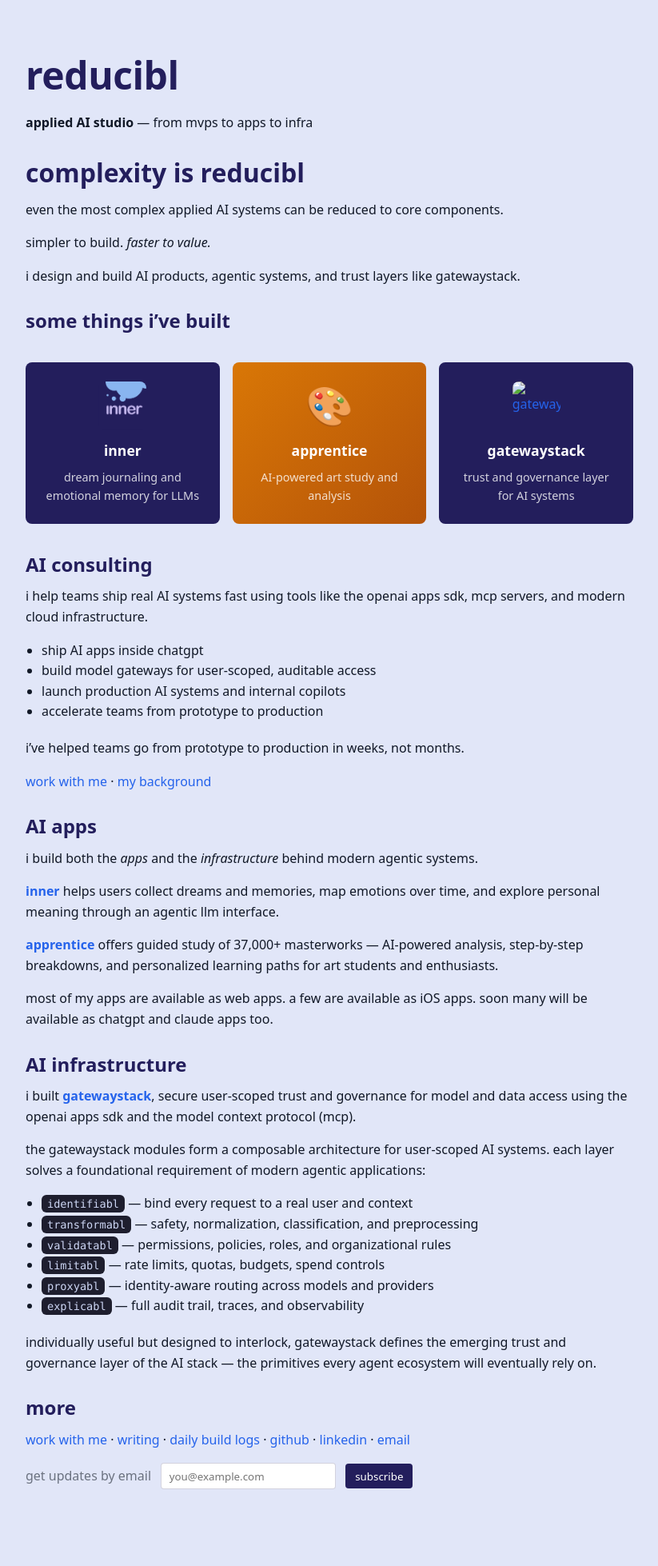
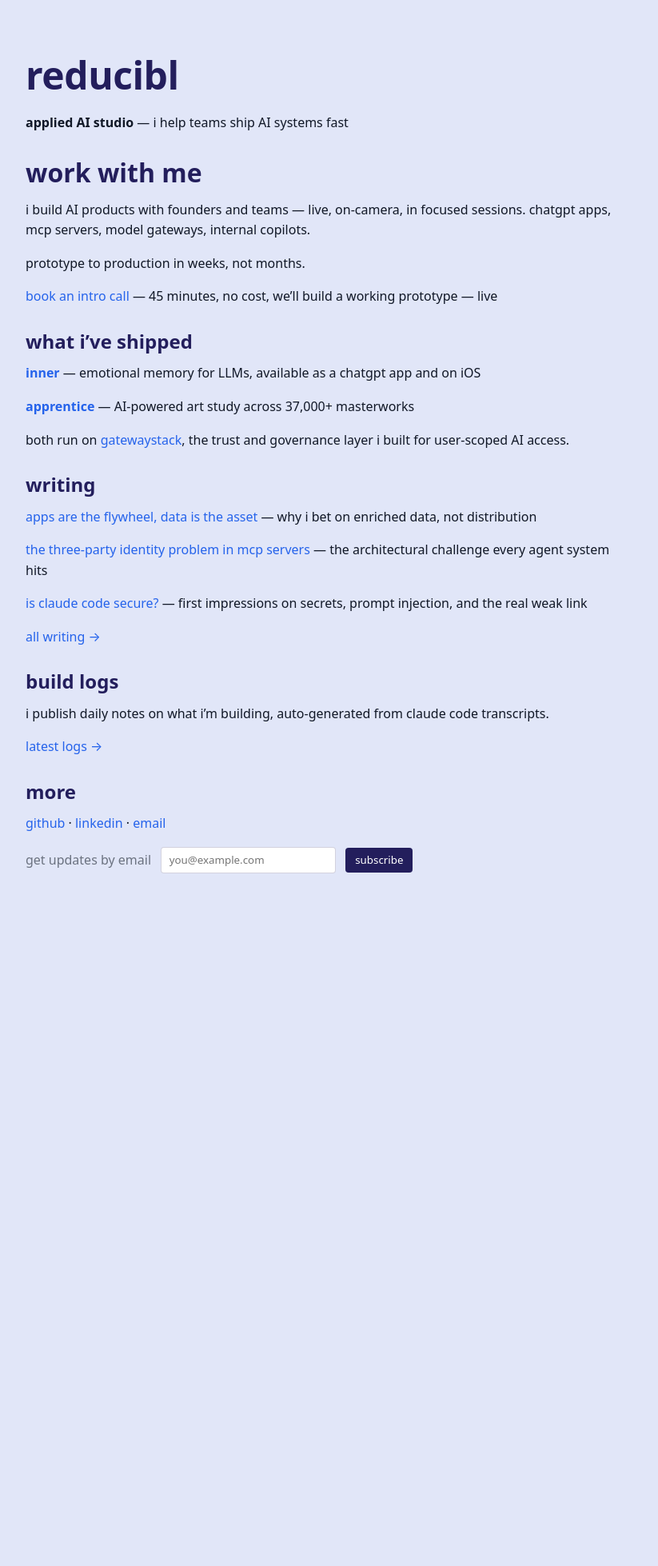
Before and after one commit to davidcrowe/reducibl.com, a Jekyll site: the page built from index.md, in a window 1280 px wide. Shown: the whole page at 80% size, without its empty margins (228-1051 px from the left). Built offline with Jekyll 4.4.1, drawn with Linux system fonts in a browser that asks for light colours; after the commit the page ends 1188 px from its top, so only the background shows below that.

Commit message:
improve writing/buildlogs pages, stronger homepage cta

```diff
--- a/index.md
+++ b/index.md
@@ -5,76 +5,42 @@ title: reducibl
 
 # reducibl
 
-**applied AI studio** — from mvps to apps to infra
+**applied AI studio** — i help teams ship AI systems fast
 
-## complexity is reducibl
+## work with me
 
-even the most complex applied AI systems can be reduced to core components.
+i build AI products with founders and teams — live, on-camera, in focused sessions. chatgpt apps, mcp servers, model gateways, internal copilots.
 
-simpler to build. *faster to value.*
+prototype to production in weeks, not months.
 
-i design and build AI products, agentic systems, and trust layers like gatewaystack.
+[book an intro call](/build) — 45 minutes, no cost, we'll build a working prototype — live
 
-### some things i've built
+### what i've shipped
 
-<div style="display: grid; grid-template-columns: repeat(auto-fit, minmax(200px, 1fr)); gap: 16px; margin: 2rem 0;">
-  <a href="https://innerdreamapp.com" onclick="plausible('Project Click', {props: {project: 'inner'}})" style="display: flex; flex-direction: column; align-items: center; justify-content: center; text-align: center; padding: 24px 20px; background: #231E5C; border-radius: 8px; text-decoration: none; min-height: 180px;">
-    <img src="/assets/Inner%20App%20Store%20Icon%20+%20Design%20Trials-06.png" alt="inner" style="width: 60px; height: 60px; margin: 0 0 12px 0; border-radius: 8px; box-shadow: none; object-fit: contain;">
-    <strong style="color: #fff; font-size: 1.1rem;">inner</strong>
-    <p style="margin: 0.5rem 0 0; font-size: 0.9rem; color: rgba(255,255,255,0.8);">dream journaling and emotional memory for LLMs</p>
-  </a>
-  <a href="https://learnart.app" onclick="plausible('Project Click', {props: {project: 'apprentice'}})" style="display: flex; flex-direction: column; align-items: center; justify-content: center; text-align: center; padding: 24px 20px; background: linear-gradient(135deg, #d97706, #b45309); border-radius: 8px; text-decoration: none; min-height: 180px;">
-    <div style="font-size: 48px; margin: 0 0 12px 0; line-height: 60px;">🎨</div>
-    <strong style="color: #fff; font-size: 1.1rem;">apprentice</strong>
-    <p style="margin: 0.5rem 0 0; font-size: 0.9rem; color: rgba(255,255,255,0.8);">AI-powered art study and analysis</p>
-  </a>
-  <a href="https://gatewaystack.com" onclick="plausible('Project Click', {props: {project: 'gatewaystack'}})" style="display: flex; flex-direction: column; align-items: center; justify-content: center; text-align: center; padding: 24px 20px; background: #231E5C; border-radius: 8px; text-decoration: none; min-height: 180px;">
-    <img src="https://gatewaystack.com/favicon.png" alt="gatewaystack" style="width: 60px; height: 60px; margin: 0 0 12px 0; border-radius: 8px; box-shadow: none; object-fit: contain;">
-    <strong style="color: #fff; font-size: 1.1rem;">gatewaystack</strong>
-    <p style="margin: 0.5rem 0 0; font-size: 0.9rem; color: rgba(255,255,255,0.8);">trust and governance layer for AI systems</p>
-  </a>
-</div>
+[**inner**](https://innerdreamapp.com) — emotional memory for LLMs, available as a chatgpt app and on iOS
 
-### AI consulting
+[**apprentice**](https://learnart.app) — AI-powered art study across 37,000+ masterworks
 
-i help teams ship real AI systems fast using tools like the openai apps sdk, mcp servers, and modern cloud infrastructure.
+both run on [gatewaystack](https://gatewaystack.com), the trust and governance layer i built for user-scoped AI access.
 
-- ship AI apps inside chatgpt
-- build model gateways for user-scoped, auditable access
-- launch production AI systems and internal copilots
-- accelerate teams from prototype to production
+### writing
 
-i've helped teams go from prototype to production in weeks, not months.
+[apps are the flywheel, data is the asset](/writing/apps-are-the-flywheel-data-is-the-asset) — why i bet on enriched data, not distribution
 
-[work with me](/build) · [my background](https://www.linkedin.com/in/mrdavidcrowe)
+[the three-party identity problem in mcp servers](/writing/the-three-party-identity-problem-in-mcp-servers) — the architectural challenge every agent system hits
 
-### AI apps
+[is claude code secure?](/writing/is-claude-code-secure) — first impressions on secrets, prompt injection, and the real weak link
 
-i build both the *apps* and the *infrastructure* behind modern agentic systems.
+[all writing →](/writing)
 
-[**inner**](https://innerdreamapp.com) helps users collect dreams and memories, map emotions over time, and explore personal meaning through an agentic llm interface.
+### build logs
 
-[**apprentice**](https://learnart.app) offers guided study of 37,000+ masterworks — AI-powered analysis, step-by-step breakdowns, and personalized learning paths for art students and enthusiasts.
+i publish daily notes on what i'm building, auto-generated from claude code transcripts.
 
-most of my apps are available as web apps. a few are available as iOS apps. soon many will be available as chatgpt and claude apps too.
-
-### AI infrastructure
-
-i built [**gatewaystack**](https://gatewaystack.com), secure user-scoped trust and governance for model and data access using the openai apps sdk and the model context protocol (mcp).
-
-the gatewaystack modules form a composable architecture for user-scoped AI systems. each layer solves a foundational requirement of modern agentic applications:
-
-- [`identifiabl`](https://identifiabl.com) — bind every request to a real user and context
-- [`transformabl`](https://transformabl.com) — safety, normalization, classification, and preprocessing
-- [`validatabl`](https://validatabl.com) — permissions, policies, roles, and organizational rules
-- [`limitabl`](https://limitabl.com) — rate limits, quotas, budgets, spend controls
-- [`proxyabl`](https://proxyabl.com) — identity-aware routing across models and providers
-- [`explicabl`](https://explicabl.com) — full audit trail, traces, and observability
-
-individually useful but designed to interlock, gatewaystack defines the emerging trust and governance layer of the AI stack — the primitives every agent ecosystem will eventually rely on.
+[latest logs →](/buildlogs)
 
 ### more
 
-[work with me](/build) · [writing](/writing) · [daily build logs](/buildlogs) · [github](https://github.com/davidcrowe) · [linkedin](https://www.linkedin.com/in/mrdavidcrowe) · [email](mailto:david@reducibl.com)
+[github](https://github.com/davidcrowe) · [linkedin](https://www.linkedin.com/in/mrdavidcrowe) · [email](mailto:david@reducibl.com)
 
 {% include subscribe.html label="get updates by email" source="homepage" %}
```
Also changed, not shown: _posts/2026-02-03-build-log.md (+1 -1 lines), buildlogs.md (+11 -8 lines), writing.md (+11 -4 lines).
